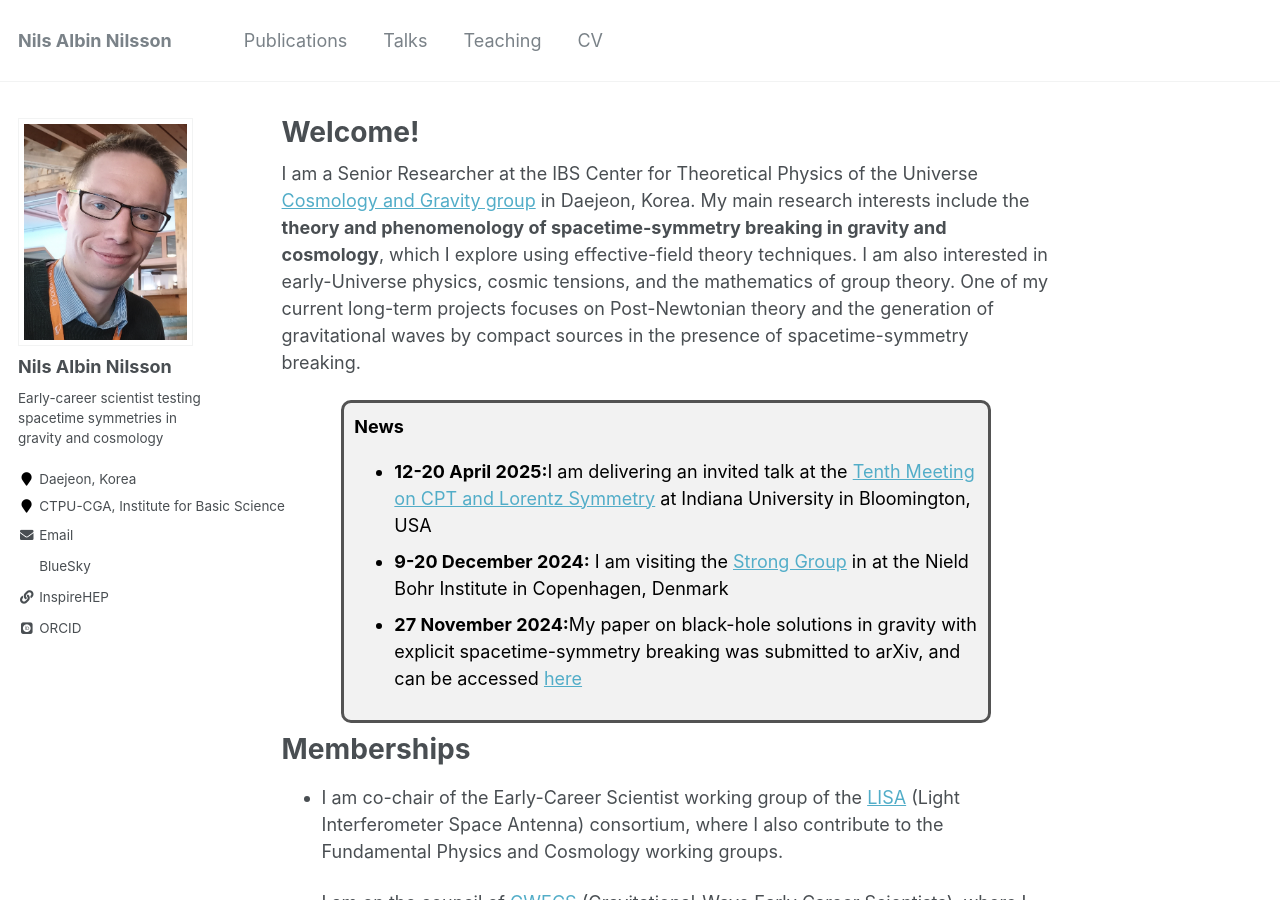
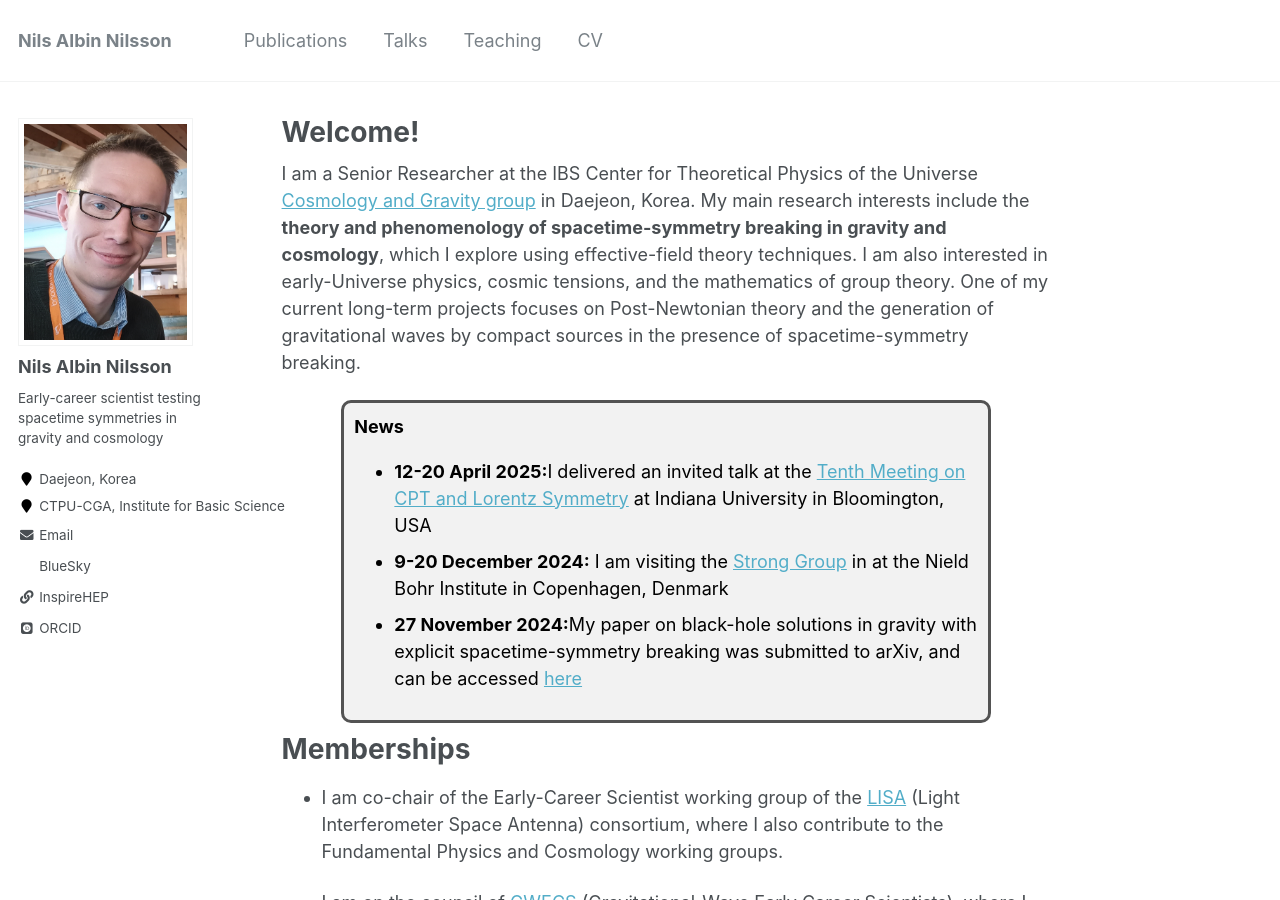
Before and after one commit to nilsanilsson/nilsanilsson.github.io, a Jekyll site: the page built from _pages/about.md, in a window 1280 px wide and 900 px high. Built offline with Jekyll 4.4.1, drawn with Linux system fonts in a browser that asks for light colours; some web fonts are replaced.

Commit message:
Initial commit

```diff
--- a/_pages/about.md
+++ b/_pages/about.md
@@ -33,7 +33,7 @@ My main research interests include the **theory and phenomenology of spacetime-s
     <div class="boxed">
 	<b>News</b>
 	<ul>
-     <li><b>12-20 April 2025:</b>I am delivering an invited talk at the <a href="https://arxiv.org/abs/2411.18255">Tenth Meeting on CPT and Lorentz Symmetry</a> at Indiana University in Bloomington, USA</li>
+     <li><b>12-20 April 2025:</b>I delivered an invited talk at the <a href="https://iucss.sitehost.iu.edu/cpt25/">Tenth Meeting on CPT and Lorentz Symmetry</a> at Indiana University in Bloomington, USA</li>
 	  <li><b>9-20 December 2024:</b> I am visiting the <a href="https://strong-gr.com/">Strong Group</a> in at the Nield Bohr Institute in Copenhagen, Denmark</li>
 	  <li><b>27 November 2024:</b>My paper on black-hole solutions in gravity with explicit spacetime-symmetry breaking was submitted to arXiv, and can be accessed <a href="https://arxiv.org/abs/2411.18255">here</a></li>
 	</ul>
```
